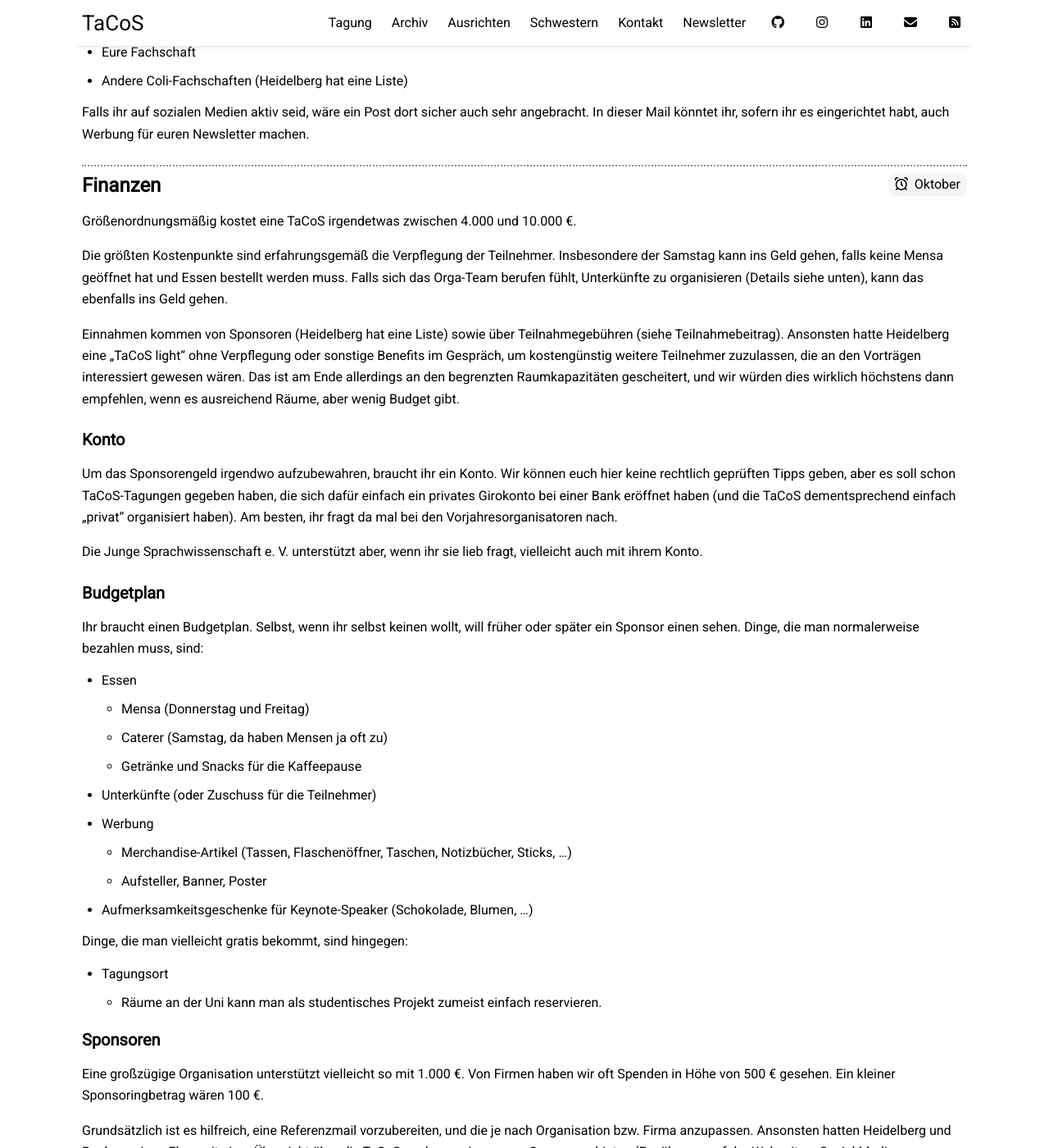
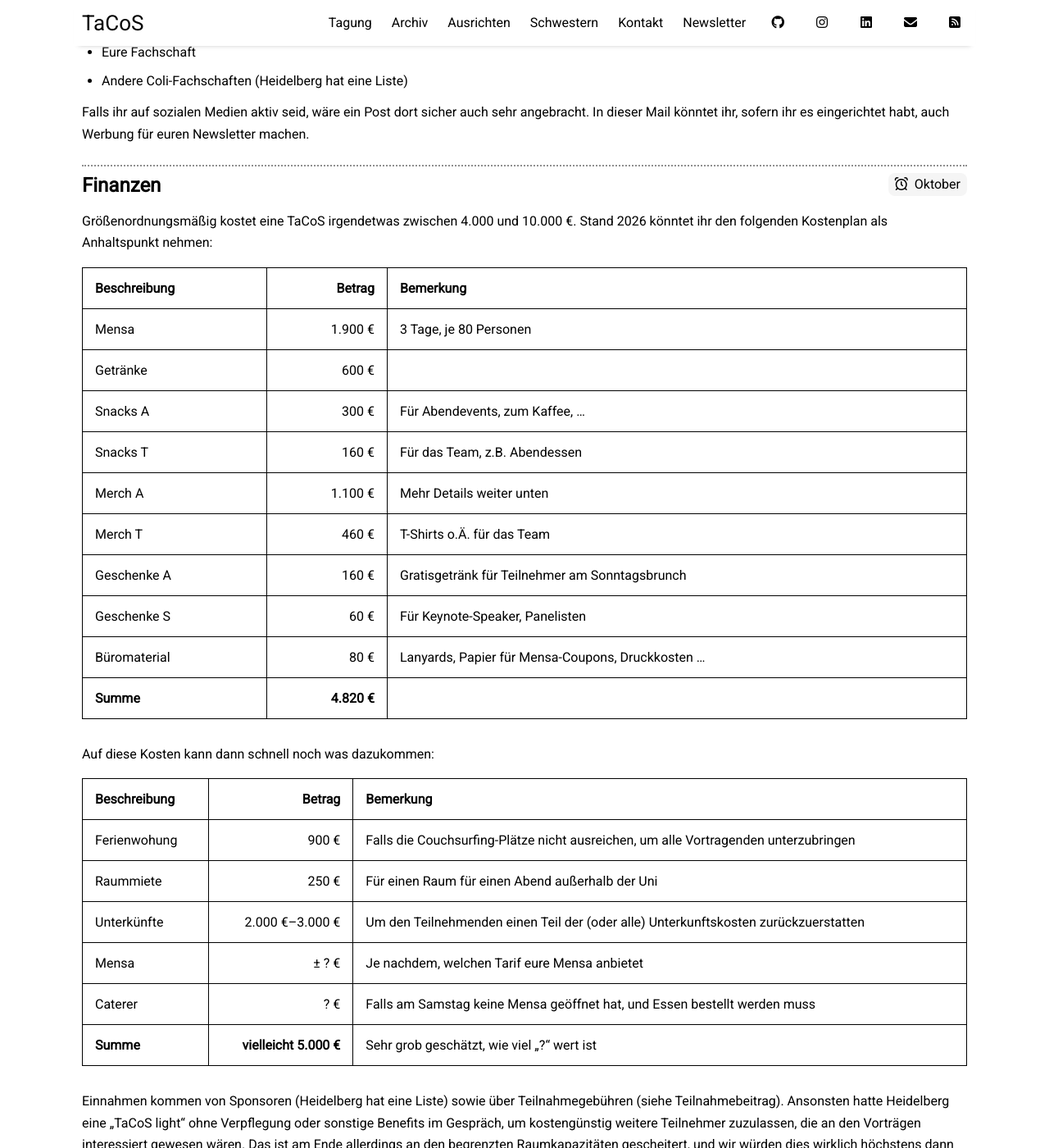
Before and after one commit to tacosConference/linguistik.computer, a Jekyll site: the page built from pages/host.md, in a window 1280 px wide and 1400 px high, scrolled down 3454 px. Shown: the whole window at 82% size. Built offline with Jekyll 4.4.1, drawn with Linux system fonts in a browser that asks for light colours; some of the changed text lies outside the part shown.

Commit message:
Mehr zum Budgetplan sagen

```diff
--- a/pages/host.md
+++ b/pages/host.md
@@ -130,36 +130,45 @@
 
 ## Finanzen <span class="time-badge">Oktober</span>
 
-Größenordnungsmäßig kostet eine TaCoS irgendetwas zwischen 4.000 und 10.000 €.
+Größenordnungsmäßig kostet eine TaCoS irgendetwas zwischen 4.000 und 10.000 €. Stand 2026 könntet ihr den folgenden Kostenplan als Anhaltspunkt nehmen:
 
-Die größten Kostenpunkte sind erfahrungsgemäß die Verpflegung der Teilnehmer. Insbesondere der Samstag kann ins Geld gehen, falls keine Mensa geöffnet hat und Essen bestellt werden muss. Falls sich das Orga-Team berufen fühlt, Unterkünfte zu organisieren (Details siehe unten), kann das ebenfalls ins Geld gehen.
+| Beschreibung |      Betrag | Bemerkung                                           |
+| ------------ | ----------: | --------------------------------------------------- |
+| Mensa        |     1.900 € | 3 Tage, je 80 Personen                              |
+| Getränke     |       600 € |                                                     |
+| Snacks A     |       300 € | Für Abendevents, zum Kaffee, ...                    |
+| Snacks T     |       160 € | Für das Team, z.B. Abendessen                       |
+| Merch A      |     1.100 € | Mehr Details weiter unten                           |
+| Merch T      |       460 € | T-Shirts o.Ä. für das Team                          |
+| Geschenke A  |       160 € | Gratisgetränk für Teilnehmer am Sonntagsbrunch      |
+| Geschenke S  |        60 € | Für Keynote-Speaker, Panelisten                     |
+| Büromaterial |        80 € | Lanyards, Papier für Mensa-Coupons, Druckkosten ... |
+| **Summe**    | **4.820 €** |                                                     |
+
+Auf diese Kosten kann dann schnell noch was dazukommen:
+
+| Beschreibung |                Betrag | Bemerkung                                                                           |
+| ------------ | --------------------: | ----------------------------------------------------------------------------------- |
+| Ferienwohung |                 900 € | Falls die Couchsurfing-Plätze nicht ausreichen, um alle Vortragenden unterzubringen |
+| Raummiete    |                 250 € | Für einen Raum für einen Abend außerhalb der Uni                                    |
+| Unterkünfte  |       2.000 €–3.000 € | Um den Teilnehmenden einen Teil der (oder alle) Unterkunftskosten zurückzuerstatten |
+| Mensa        |                 ± ? € | Je nachdem, welchen Tarif eure Mensa anbietet                                       |
+| Caterer      |                   ? € | Falls am Samstag keine Mensa geöffnet hat, und Essen bestellt werden muss           |
+| **Summe**    | **vielleicht 5.000 €** | Sehr grob geschätzt, wie viel „?“ wert ist                                          |
 
 Einnahmen kommen von Sponsoren (Heidelberg hat eine Liste) sowie über Teilnahmegebühren (siehe Teilnahmebeitrag). Ansonsten hatte Heidelberg eine „TaCoS light“ ohne Verpflegung oder sonstige Benefits im Gespräch, um kostengünstig weitere Teilnehmer zuzulassen, die an den Vorträgen interessiert gewesen wären. Das ist am Ende allerdings an den begrenzten Raumkapazitäten gescheitert, und wir würden dies wirklich höchstens dann empfehlen, wenn es ausreichend Räume, aber wenig Budget gibt.
+
+### Budgetplan
+
+Ihr braucht einen Budgetplan. Selbst, wenn ihr selbst keinen wollt, will früher oder später ein Sponsor einen sehen. Die obigen Tabellen können euch dabei helfen, einen anzulegen.
+
+Achtet darauf, währenddessen eure Ausgaben und Einnahmen immer aufzuschreiben, am Ende hilft das bei der Abrechnung und Rückerstattung.
 
 ### Konto
 
 Um das Sponsorengeld irgendwo aufzubewahren, braucht ihr ein Konto. Wir können euch hier keine rechtlich geprüften Tipps geben, aber es soll schon TaCoS-Tagungen gegeben haben, die sich dafür einfach ein privates Girokonto bei einer Bank eröffnet haben (und die TaCoS dementsprechend einfach „privat“ organisiert haben). Am besten, ihr fragt da mal bei den Vorjahresorganisatoren nach.
 
 Die Junge Sprachwissenschaft e. V. unterstützt aber, wenn ihr sie lieb fragt, vielleicht auch mit ihrem Konto.
-
-### Budgetplan
-
-Ihr braucht einen Budgetplan. Selbst, wenn ihr selbst keinen wollt, will früher oder später ein Sponsor einen sehen. Dinge, die man normalerweise bezahlen muss, sind:
-
-* Essen
-  * Mensa (Donnerstag und Freitag)
-  * Caterer (Samstag, da haben Mensen ja oft zu)
-  * Getränke und Snacks für die Kaffeepause
-* Unterkünfte (oder Zuschuss für die Teilnehmer)
-* Werbung
-  * Merchandise-Artikel (Tassen, Flaschenöffner, Taschen, Notizbücher, Sticks, ...)
-  * Aufsteller, Banner, Poster
-* Aufmerksamkeitsgeschenke für Keynote-Speaker (Schokolade, Blumen, ...)
-
-Dinge, die man vielleicht gratis bekommt, sind hingegen:
-
-* Tagungsort
-  * Räume an der Uni kann man als studentisches Projekt zumeist einfach reservieren.
 
 ### Sponsoren
 
```
Also changed, not shown: other parts of pages/host.md (+1 -1 lines).
